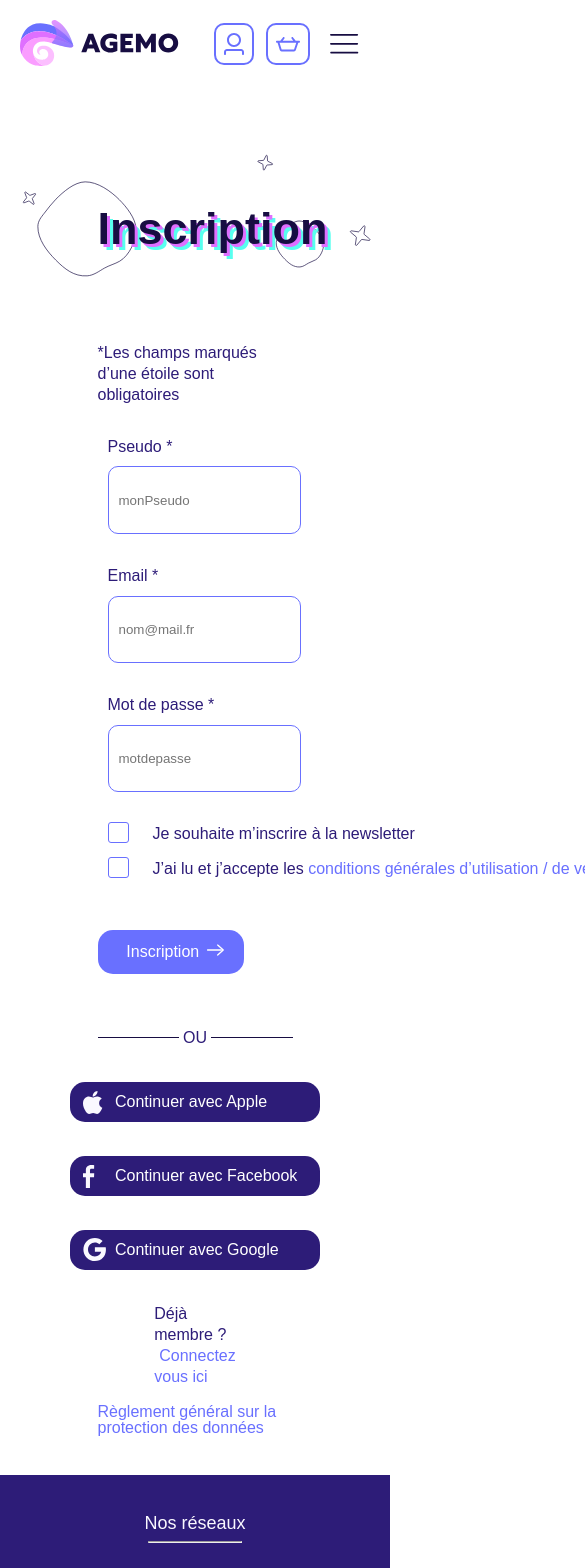
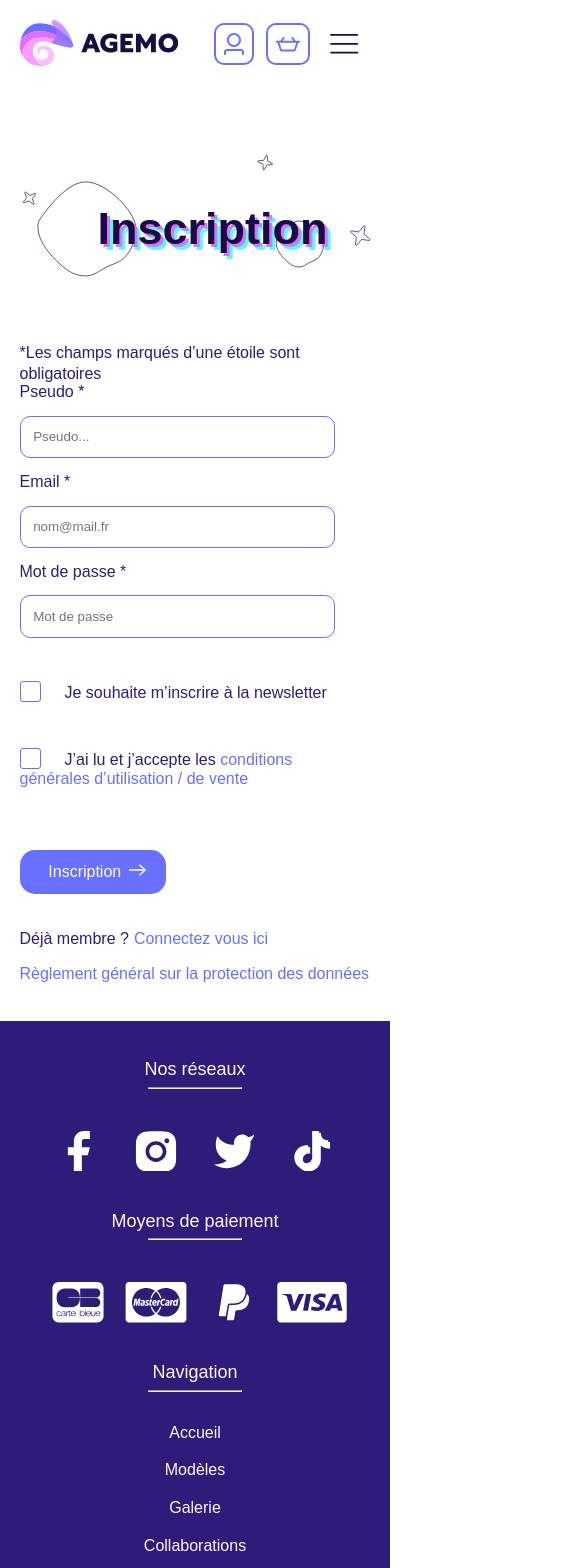
Before and after one commit to SeubJrd/agemovue, a Vue app: page /registration in a window 390 px wide. Shown: the top 1568 px of the page, 585 px wide, since content can reach past the window. Built offline with nearby package versions, Linux system fonts and the light colour scheme; a web font is replaced by a local one.

Commit message:
login + inscription responsive

```diff
--- a/src/views/Login.vue
+++ b/src/views/Login.vue
@@ -5,93 +5,84 @@
     </div>
 
     <div class="zoneConnexion">
-
       <form>
         <div class="formulaire">
-                    <label class="formulaire__label || email__label" for="username">Email / Pseudo</label><br>
-                    <input class="formulaire__input || email__input" id="username" placeholder="monPseudo" type="text" v-model="form.username">
+          <label class="formulaire__label || email__label" for="username"
+            >Email / Pseudo</label
+          ><br />
+          <input
+            class="formulaire__input || email__input"
+            id="username"
+            placeholder="Pseudo ..."
+            type="text"
+            v-model="form.username"
+          />
         </div>
         <div class="formulaire">
-                    <label class="formulaire__label || mdp__label" for="password">Mot de passe</label><br>
-                    <input class="formulaire__input || mdp__input" type="password" id="password" placeholder="motdepasse" v-model="form.password">
+          <label class="formulaire__label || mdp__label" for="password"
+            >Mot de passe</label
+          ><br />
+          <input
+            class="formulaire__input || mdp__input"
+            type="password"
+            id="password"
+            placeholder="Mot de passe ..."
+            v-model="form.password"
+          />
         </div>
 
-                <a class="zoneConnexion__lien || lien-connexion" href="">Mot de passe oublié ?</a><br>
+        <a class="zoneConnexion__lien || lien-connexion" href=""
+          >Mot de passe oublié ?</a
+        ><br />
 
         <div>
-                    <a class="zoneConnexion__lien || primaryBtn -fleche" @click = "submit">
+          <a class="zoneConnexion__lien || primaryBtn -fleche" @click="submit">
             <span>Connexion</span>
-                    <span class="icon-container"><svg class="fleche" x="0px" y="0px" viewBox="0 0 42 16.1">
-                            <path class="fleche__line" fill-rule="evenodd" clip-rule="evenodd" fill="#170D42"
-                                d="M24.4,7.1H5c-0.6,0-1,0.4-1,1s0.4,1,1,1h19.4" />
-                            <path class="fleche__pointe" fill-rule="evenodd" clip-rule="evenodd" fill="#170D42"
+            <span class="icon-container"
+              ><svg class="fleche" x="0px" y="0px" viewBox="0 0 42 16.1">
+                <path
+                  class="fleche__line"
+                  fill-rule="evenodd"
+                  clip-rule="evenodd"
+                  fill="#170D42"
+                  d="M24.4,7.1H5c-0.6,0-1,0.4-1,1s0.4,1,1,1h19.4"
+                />
+                <path
+                  class="fleche__pointe"
+                  fill-rule="evenodd"
+                  clip-rule="evenodd"
+                  fill="#170D42"
                   d="M24.4,9.1l-5.9,5.3c-0.4,0.4-0.4,1-0.1,1.4s1,0.4,1.4,0.1l7.8-7
-                    c0.2-0.2,0.3-0.5,0.3-0.7c0-0.3-0.1-0.6-0.3-0.7l-7.8-7.2c-0.4-0.4-1-0.3-1.4,0.1s-0.3,1,0.1,1.4l5.9,5.3" />
-                        </svg></span>
+                    c0.2-0.2,0.3-0.5,0.3-0.7c0-0.3-0.1-0.6-0.3-0.7l-7.8-7.2c-0.4-0.4-1-0.3-1.4,0.1s-0.3,1,0.1,1.4l5.9,5.3"
+                /></svg
+            ></span>
           </a>
         </div>
-
       </form>
 
-            <div class="zoneOu">
-                <span class="trait-ou"></span>
-                <p>OU</p>
-                <span class="trait-ou"></span>
-            </div>
-
-            <div class="connexion2">
-                <a class= "btn-connexion" href="">
-                    <span class="icone-co">
-                    <svg width="20" height="23" viewBox="0 0 20 23" fill="none" xmlns="http://www.w3.org/2000/svg">
-                    <path d="M16.1547 12.1547C16.1436 10.2694 16.9978 8.84857 18.7227 7.8009C17.758 6.41874 16.2984 5.65855 14.3744 5.51204C12.5528 5.3683 10.5597 6.57354 9.82991 6.57354C9.05866 6.57354 7.29503 5.5618 5.90734 5.5618C3.04351 5.60603 0 7.84513 0 12.4007C0 13.7469 0.246024 15.1374 0.738072 16.5693C1.39598 18.4546 3.76776 23.0737 6.24182 22.9991C7.53552 22.9687 8.45051 22.0814 10.134 22.0814C11.7677 22.0814 12.6136 22.9991 14.0565 22.9991C16.5527 22.9632 18.6978 18.7642 19.3226 16.8734C15.975 15.295 16.1547 12.2514 16.1547 12.1547ZM13.2494 3.72353C14.6509 2.05941 14.5237 0.54457 14.4823 0C13.2438 0.0718722 11.8119 0.843116 10.9964 1.79128C10.098 2.80854 9.57006 4.06631 9.6834 5.4844C11.0213 5.58668 12.2432 4.89837 13.2494 3.72353Z" fill="#FAF8FF"/>
-                    </svg>
-                    </span>
-                    <span class="text-co">Continuer avec Apple</span>
-                </a>
-                <a class= "btn-connexion" href="">
-                    <span class="icone-co">
-                    <svg width="12" height="23" viewBox="0 0 12 23" fill="none" xmlns="http://www.w3.org/2000/svg">
-                    <path d="M2.86041 23V12.2077H0V8.322H2.86041V5.00307C2.86041 2.39504 4.55007 0 8.44339 0C10.0197 0 11.1854 0.150765 11.1854 0.150765L11.0935 3.77938C11.0935 3.77938 9.90476 3.76784 8.60754 3.76784C7.20354 3.76784 6.9786 4.41333 6.9786 5.48469V8.322H11.2051L11.0212 12.2077H6.9786V23H2.86041Z" fill="#FAF8FF"/>
-                    </svg>
-                    </span>
-                    <span class="text-co">Continuer avec Facebook</span>
-                </a>
-                <a class= "btn-connexion" href="">
-                    <span class="icone-co">
-                    <svg width="23" height="23" viewBox="0 0 23 23" fill="none" xmlns="http://www.w3.org/2000/svg">
-                    <path d="M22.7072 9.34346C22.8509 10.1133 22.9292 10.9182 22.9292 11.7582C22.9292 18.3283 18.532 23 11.8906 23C10.3803 23.0005 8.88467 22.7033 7.48922 22.1255C6.09377 21.5478 4.82584 20.7007 3.75787 19.6328C2.6899 18.5648 1.84284 17.2969 1.26507 15.9014C0.687307 14.506 0.390165 13.0103 0.390626 11.5C0.390165 9.98967 0.687307 8.49405 1.26507 7.0986C1.84284 5.70314 2.6899 4.43521 3.75787 3.36725C4.82584 2.29928 6.09377 1.45221 7.48922 0.874448C8.88467 0.296682 10.3803 -0.000459956 11.8906 5.34407e-07C14.9958 5.34407e-07 17.5904 1.14252 19.581 2.99766L16.3392 6.23949V6.23131C15.1324 5.08178 13.6009 4.49182 11.8906 4.49182C8.09623 4.49182 5.01212 7.69743 5.01212 11.493C5.01212 15.2874 8.09623 18.5 11.8906 18.5C15.3334 18.5 17.6768 16.5315 18.1581 13.8283H11.8906V9.34346H22.7084H22.7072Z" fill="#FAF8FF"/>
-                    </svg>
-                    </span>
-                    <span class="text-co">Continuer avec Google</span>
-                </a>
-
-                <p class="phrase-compte">Pas de compte ?<a class="lien-compte || lien-connexion" href="./Inscription">Inscrivez vous ici</a> </p>
-
-
+      <p class="phrase-compte">
+        Pas de compte ?<a
+          class="lien-compte || lien-connexion"
+          href="./Inscription"
+          >Inscrivez vous ici</a
+        >
+      </p>
     </div>
 
     <div v-if="success">
-                <p style="color: green;">Connexsion réussie</p>
+      <p style="color: green">Connexion réussie</p>
     </div>
 
     <div v-if="error">
-                <p style="color: red;">Nom ou mdp invalide mon reuf</p>
+      <p style="color: red">Nom ou mdp invalide mon reuf</p>
     </div>
 
-            <p>Bonjour, {{user.displayName}}</p>
-
-            <router-link to="/Crea">crea</router-link>
+    <!--<p>Bonjour, {{user.displayName}}</p>-->
   </div>
-    </div>
-
 </template>
 
 <script>
-import axios from "axios"
-
-
-
-
+import axios from "axios";
 
 export default {
   data() {
@@ -102,70 +93,65 @@ export default {
       },
       success: false,
       error: false,
-            }
+    };
   },
   computed: {
-        user () {
-            return this.$store.state.user
-        }
+    user() {
+      return this.$store.state.user;
+    },
   },
   methods: {
     submit(event) {
-            event.preventDefault()
+      event.preventDefault();
 
-            axios.post('https://agemovue.sebastienjourdain.com/wp-json/jwt-auth/v1/token', {
+      axios
+        .post(
+          "https://agemovue.sebastienjourdain.com/wp-json/jwt-auth/v1/token",
+          {
             username: this.form.username,
-                password: this.form.password
-            }).then(response => {
-                console.log(response)
+            password: this.form.password,
+          }
+        )
+        .then((response) => {
+          console.log(response);
           if (response.status === 200) {
-                    this.success = true
+            this.success = true;
 
-                    this.$store.commit('setUser' , {
+            this.$store.commit("setUser", {
               username: response.data.data.displayName,
               email: response.data.data.email,
-                        authToken: response.data.data.token
+              authToken: response.data.data.token,
+            });
+          }
         })
-                }
-            }).catch(error => {
-                console.log('Error LOG : ', error.response)
-                this.errorMessage = error.response.data.message
-                this.error = true
-                this.success = false
-            })
-        }
-
-
-    }
-}
+        .catch((error) => {
+          console.log("Error LOG : ", error.response);
+          this.errorMessage = error.response.data.message;
+          this.error = true;
+          this.success = false;
+        });
+    },
+  },
+};
 </script>
 
 <style lang="scss">
-
-.zoneConnexion{
+@media screen and (min-width: 960px) {
+  .zoneConnexion {
     margin: auto;
     width: 50%;
     position: relative;
-    top:0;
-    left:0;
+    top: 0;
+    left: 0;
   }
 
-.formulaire{
-    margin:4vh 0;
+  .formulaire {
+    margin: 4vh 0;
   }
 
-.connexion2{
-    display: flex;
-    flex-direction: column;
-    align-items: center;
-    justify-content: center;
-    margin: auto;
-    width: 50%;
-}
-
-.btn-connexion{
+  .btn-connexion {
     position: relative;
-    top:0;
+    top: 0;
     right: 0;
     height: 40px;
     line-height: 40px;
@@ -177,75 +163,45 @@ export default {
     border-radius: 15px;
   }
 
-.icone-co{
-    position: absolute;
-    top: 17%;
-    left: 5%;
-}
-
-.text-co{
-    color: $color-white;
-    position: absolute;
-    top: 0;
-    left: 18%;
-}
-
-.formulaire__input{
-    width: 49.6vw;
-    height: 8vh;
+  .formulaire__input {
+    width: 65%;
     border: 1px solid $colorAction;
     border-radius: 10px;
     margin-top: 1.4vh;
-    padding-left: 10px
+    padding: 2%;
   }
 
-.zoneConnexion__lien{
-    margin:  4vh 0 ;
+  .zoneConnexion__lien {
+    margin: 4vh 0;
   }
 
-.lien-connexion{
+  .lien-connexion {
     color: $bleuVert;
     transition-duration: 300ms;
     text-decoration: none;
   }
 
-.lien-connexion:hover{
+  .lien-connexion:hover {
     color: $colorActionSecond;
     transition-duration: 300ms;
   }
 
-.zoneOu{
-    display: flex;
-    justify-content: center;
-    align-items: center;
-    margin: 2vh 0;
+  .phrase-compte {
+    margin-bottom: 2vh;
   }
 
-.zoneOu>p{
-    margin: 0  2% ;
-}
-.trait-ou{
-    width: 50vw;
-    height: 0.1vh;
-    background-color: $colorTitle;
-}
-
-.phrase-compte{
-    margin: 2vh;
-}
-
-.lien-compte{
+  .lien-compte {
     margin-left: 5px;
   }
 
   //input avec erreur
-.-error{
+  .-error {
     border: 3px solid red;
     outline: none;
   }
 
   //input validé
-.-valid{
+  .-valid {
     border: 3px solid green;
     outline: none;
   }
@@ -264,4 +220,75 @@ form {
       }
     }
   }
+
+  .titlePage__container {
+    margin-left: 25% !important;
+  }
+}
+
+@media screen and (max-width: 960px) {
+
+    form {
+        width: 90%;
+        margin-left: 5%;
+    }
+
+  .btn-connexion {
+    position: relative;
+    height: 40px;
+    line-height: 40px;
+    text-decoration: none;
+    display: inline-block;
+    background-color: $colorText;
+    border-radius: 15px;
+  }
+
+  .formulaire__input {
+    width: 100%;
+    border: 1px solid $colorAction;
+    border-radius: 10px;
+    margin-top: 5%;
+    margin-bottom: 5%;
+    padding: 4%;
+  }
+
+  .zoneConnexion__lien {
+    margin-left: 5%;
+    margin-bottom: 10%;
+    margin-top: 10%;
+  }
+
+  .lien-connexion {
+    color: $bleuVert;
+    transition-duration: 300ms;
+    text-decoration: none;
+  }
+
+  .lien-connexion:hover {
+    color: $colorActionSecond;
+    transition-duration: 300ms;
+  }
+
+  .phrase-compte {
+    margin-bottom: 2vh;
+    margin-left: 5%;
+  }
+
+  .lien-compte {
+    margin-left: 5px;
+  }
+
+  //input avec erreur
+  .-error {
+    border: 3px solid red;
+    outline: none;
+  }
+
+  //input validé
+  .-valid {
+    border: 3px solid green;
+    outline: none;
+  }
+
+}
 </style>
--- a/src/views/Registration.vue
+++ b/src/views/Registration.vue
@@ -9,97 +9,111 @@
 
       <form>
         <div class="formulaire">
-                    <label class="formulaire__label || pseudo__label" for="username">Pseudo *</label> <br>
-                    <input class="formulaire__input || pseudo__input" id="username" type="text" placeholder="monPseudo" v-model="form.username">
+          <label class="formulaire__label || pseudo__label" for="username"
+            >Pseudo *</label
+          >
+          <br />
+          <input
+            class="formulaire__input || pseudo__input"
+            id="username"
+            type="text"
+            placeholder="Pseudo..."
+            v-model="form.username"
+          />
         </div>
         <div class="formulaire">
-                    <label class="formulaire__label || email__label" for="email">Email *</label> <br>
-                    <input class="formulaire__input || email__input" type="email" id="email" placeholder="nom@mail.fr" v-model="form.email">
+          <label class="formulaire__label || email__label" for="email"
+            >Email *</label
+          >
+          <br />
+          <input
+            class="formulaire__input || email__input"
+            type="email"
+            id="email"
+            placeholder="nom@mail.fr"
+            v-model="form.email"
+          />
         </div>
         <div class="formulaire">
-                    <label class="formulaire__label || mdp__label" for="password">Mot de passe *</label><br>
-                    <input class="formulaire__input || mdp__input" type="password" id="password" placeholder="motdepasse" v-model="form.password">
+          <label class="formulaire__label || mdp__label" for="password"
+            >Mot de passe *</label
+          ><br />
+          <input
+            class="formulaire__input || mdp__input"
+            type="password"
+            id="password"
+            placeholder="Mot de passe"
+            v-model="form.password"
+          />
         </div>
-                <div>
-                    <label class="main-check">Je souhaite m’inscrire à la newsletter
-                    <input type="checkbox">
+        <div class="check">
+          <label class="main-check"
+            >Je souhaite m’inscrire à la newsletter
+            <input type="checkbox" />
             <span class="newsletter"></span>
           </label>
         </div>
 
-                <div>
-                    <label class="main-check">J’ai lu et j’accepte les <a class="lien-connexion" href="">conditions générales d’utilisation / de vente</a>
-                    <input type="checkbox" required>
+        <div class="check">
+          <label class="main-check"
+            >J’ai lu et j’accepte les
+            <a class="lien-connexion" href=""
+              >conditions générales d’utilisation / de vente</a
+            >
+            <input type="checkbox" required />
             <span class="newsletter"></span>
           </label>
         </div>
         <div>
-                    <a class="zoneConnexion__lien || primaryBtn -fleche" @click = "submit">
+          <a class="zoneConnexion__lien || primaryBtn -fleche" @click="submit">
             <span>Inscription</span>
-                    <span class="icon-container"><svg class="fleche" x="0px" y="0px" viewBox="0 0 42 16.1">
-                            <path class="fleche__line" fill-rule="evenodd" clip-rule="evenodd" fill="#170D42"
-                                d="M24.4,7.1H5c-0.6,0-1,0.4-1,1s0.4,1,1,1h19.4" />
-                            <path class="fleche__pointe" fill-rule="evenodd" clip-rule="evenodd" fill="#170D42"
+            <span class="icon-container"
+              ><svg class="fleche" x="0px" y="0px" viewBox="0 0 42 16.1">
+                <path
+                  class="fleche__line"
+                  fill-rule="evenodd"
+                  clip-rule="evenodd"
+                  fill="#170D42"
+                  d="M24.4,7.1H5c-0.6,0-1,0.4-1,1s0.4,1,1,1h19.4"
+                />
+                <path
+                  class="fleche__pointe"
+                  fill-rule="evenodd"
+                  clip-rule="evenodd"
+                  fill="#170D42"
                   d="M24.4,9.1l-5.9,5.3c-0.4,0.4-0.4,1-0.1,1.4s1,0.4,1.4,0.1l7.8-7
-                    c0.2-0.2,0.3-0.5,0.3-0.7c0-0.3-0.1-0.6-0.3-0.7l-7.8-7.2c-0.4-0.4-1-0.3-1.4,0.1s-0.3,1,0.1,1.4l5.9,5.3" />
-                        </svg></span>
+                    c0.2-0.2,0.3-0.5,0.3-0.7c0-0.3-0.1-0.6-0.3-0.7l-7.8-7.2c-0.4-0.4-1-0.3-1.4,0.1s-0.3,1,0.1,1.4l5.9,5.3"
+                /></svg
+            ></span>
           </a>
         </div>
       </form>
 
+      <p class="phrase-compte">
+        Déjà membre ?<a class="lien-compte || lien-connexion" href="./Connexion"
+          >Connectez vous ici</a
+        >
+      </p>
 
-            <div class="zoneOu">
-                <span class="trait-ou"></span>
-                <p>OU</p>
-                <span class="trait-ou"></span>
-            </div>
-
-            <div class="connexion2">
-                <a class= "btn-connexion" href="">
-                    <span class="icone-co">
-                    <svg width="20" height="23" viewBox="0 0 20 23" fill="none" xmlns="http://www.w3.org/2000/svg">
-                    <path d="M16.1547 12.1547C16.1436 10.2694 16.9978 8.84857 18.7227 7.8009C17.758 6.41874 16.2984 5.65855 14.3744 5.51204C12.5528 5.3683 10.5597 6.57354 9.82991 6.57354C9.05866 6.57354 7.29503 5.5618 5.90734 5.5618C3.04351 5.60603 0 7.84513 0 12.4007C0 13.7469 0.246024 15.1374 0.738072 16.5693C1.39598 18.4546 3.76776 23.0737 6.24182 22.9991C7.53552 22.9687 8.45051 22.0814 10.134 22.0814C11.7677 22.0814 12.6136 22.9991 14.0565 22.9991C16.5527 22.9632 18.6978 18.7642 19.3226 16.8734C15.975 15.295 16.1547 12.2514 16.1547 12.1547ZM13.2494 3.72353C14.6509 2.05941 14.5237 0.54457 14.4823 0C13.2438 0.0718722 11.8119 0.843116 10.9964 1.79128C10.098 2.80854 9.57006 4.06631 9.6834 5.4844C11.0213 5.58668 12.2432 4.89837 13.2494 3.72353Z" fill="#FAF8FF"/>
-                    </svg>
-                    </span>
-                    <span class="text-co">Continuer avec Apple</span>
-                </a>
-                <a class= "btn-connexion" href="">
-                    <span class="icone-co">
-                    <svg width="12" height="23" viewBox="0 0 12 23" fill="none" xmlns="http://www.w3.org/2000/svg">
-                    <path d="M2.86041 23V12.2077H0V8.322H2.86041V5.00307C2.86041 2.39504 4.55007 0 8.44339 0C10.0197 0 11.1854 0.150765 11.1854 0.150765L11.0935 3.77938C11.0935 3.77938 9.90476 3.76784 8.60754 3.76784C7.20354 3.76784 6.9786 4.41333 6.9786 5.48469V8.322H11.2051L11.0212 12.2077H6.9786V23H2.86041Z" fill="#FAF8FF"/>
-                    </svg>
-                    </span>
-                    <span class="text-co">Continuer avec Facebook</span>
-                </a>
-                <a class= "btn-connexion" href="">
-                    <span class="icone-co">
-                    <svg width="23" height="23" viewBox="0 0 23 23" fill="none" xmlns="http://www.w3.org/2000/svg">
-                    <path d="M22.7072 9.34346C22.8509 10.1133 22.9292 10.9182 22.9292 11.7582C22.9292 18.3283 18.532 23 11.8906 23C10.3803 23.0005 8.88467 22.7033 7.48922 22.1255C6.09377 21.5478 4.82584 20.7007 3.75787 19.6328C2.6899 18.5648 1.84284 17.2969 1.26507 15.9014C0.687307 14.506 0.390165 13.0103 0.390626 11.5C0.390165 9.98967 0.687307 8.49405 1.26507 7.0986C1.84284 5.70314 2.6899 4.43521 3.75787 3.36725C4.82584 2.29928 6.09377 1.45221 7.48922 0.874448C8.88467 0.296682 10.3803 -0.000459956 11.8906 5.34407e-07C14.9958 5.34407e-07 17.5904 1.14252 19.581 2.99766L16.3392 6.23949V6.23131C15.1324 5.08178 13.6009 4.49182 11.8906 4.49182C8.09623 4.49182 5.01212 7.69743 5.01212 11.493C5.01212 15.2874 8.09623 18.5 11.8906 18.5C15.3334 18.5 17.6768 16.5315 18.1581 13.8283H11.8906V9.34346H22.7084H22.7072Z" fill="#FAF8FF"/>
-                    </svg>
-                    </span>
-                    <span class="text-co">Continuer avec Google</span>
-                </a>
-
-                <p class="phrase-compte">Déjà membre ?<a class="lien-compte || lien-connexion" href="./Connexion">Connectez vous ici</a> </p>
-
-            </div>
-            <a class="lien-rgpd || lien-connexion" href="https://www.cnil.fr/fr/reglement-europeen-protection-donnees">Règlement général sur la protection des données</a>
+      <a
+        class="lien-rgpd || lien-connexion"
+        href="https://www.cnil.fr/fr/reglement-europeen-protection-donnees"
+        >Règlement général sur la protection des données</a
+      >
     </div>
 
     <div v-if="success">
-                <p style="color: green;">Votre inscription est réussi !</p>
+      <p style="color: green">Votre inscription est réussi !</p>
     </div>
 
     <div v-if="error">
-                <p style="color: red;">{{ errorMessage }}</p>
+      <p style="color: red">{{ errorMessage }}</p>
     </div>
   </div>
-
-
 </template>
 
 <script>
-import axios from "axios"
+import axios from "axios";
 export default {
   data() {
     return {
@@ -110,36 +124,41 @@ export default {
       },
       success: false,
       error: false,
-            errorMessage: null
-        }
+      errorMessage: null,
+    };
   },
   methods: {
     submit(event) {
-            event.preventDefault()
+      event.preventDefault();
 
-            axios.post('https://agemovue.sebastienjourdain.com/wp-json/wp/v2/users/register', {
+      axios
+        .post(
+          "https://agemovue.sebastienjourdain.com/wp-json/wp/v2/users/register",
+          {
             username: this.form.username,
             email: this.form.email,
-                password: this.form.password
-            }).then(response => {
+            password: this.form.password,
+          }
+        )
+        .then((response) => {
           if (response.status === 200) {
-                    this.success = true
-                    this.error = false
+            this.success = true;
+            this.error = false;
           }
-            }).catch(error => {
-                console.log('Error LOG : ', error.response)
-                this.errorMessage = error.response.data.message
-                this.error = true
-                this.success = false
         })
-        }
-
-
-    }
-}
+        .catch((error) => {
+          console.log("Error LOG : ", error.response);
+          this.errorMessage = error.response.data.message;
+          this.error = true;
+          this.success = false;
+        });
+    },
+  },
+};
 </script>
 
 <style lang="scss">
+@media screen and (min-width: 960px) {
   .main-check {
     position: relative;
     padding-left: 45px;
@@ -148,7 +167,7 @@ export default {
     cursor: pointer;
   }
 
-    input[type=checkbox] {
+  input[type="checkbox"] {
     visibility: hidden;
   }
 
@@ -193,35 +212,31 @@ export default {
     transform: rotate(45deg);
   }
 
-.zoneInscription{
+  .zoneInscription {
     margin: auto;
     width: 50%;
     position: relative;
-    top:0;
-    left:0;
+    top: 0;
+    left: 0;
   }
 
-.connexion2{
-    margin-bottom:3vh;
-}
-
-.espace-bouton{
+  .espace-bouton {
     display: grid;
     grid-template-columns: 33% 33% 33%;
     grid-template-rows: 1fr;
     justify-content: center;
   }
 
-.nb-page{
+  .nb-page {
     grid-column: 2;
     margin: auto;
   }
-.btn-suivant{
+  .btn-suivant {
     grid-column: 3;
     justify-self: end;
   }
 
-#newsletter{
+  #newsletter {
     width: 18px;
     height: 18px;
   }
@@ -231,13 +246,114 @@ input[type="checkbox"]#newsletter {
   }
   input[type="checkbox"]#newsletter + label::before {
     font-family: "Font Awesome 5 Free";
-  content: '\f0c8';
+    content: "\f0c8";
     font-size: 1.2em;
-  color: #00B7E8;
-  margin-right: 0.3rem  ;
+    color: #00b7e8;
+    margin-right: 0.3rem;
   }
   input[type="checkbox"]#newsletter:checked + label::before {
-  content:'\f14a';
-  color: #00B7E8;
+    content: "\f14a";
+    color: #00b7e8;
+  }
+}
+
+@media screen and (max-width: 960px) {
+  .main-check {
+    position: relative;
+    padding-left: 45px;
+    padding-top: 3px;
+    cursor: pointer;
+  }
+
+  input[type="checkbox"] {
+    visibility: hidden;
+  }
+
+  .newsletter {
+    position: absolute;
+    top: 0;
+    left: 0;
+    height: 21px;
+    width: 21px;
+    background-color: white;
+    border: 1px solid $colorAction;
+    border-radius: 3px;
+  }
+
+  .main-check input:active ~ .newsletter {
+    background-color: white;
+  }
+
+  .main-check input:checked ~ .newsletter {
+    background-color: $colorAction;
+  }
+
+  .newsletter:after {
+    content: "";
+    position: absolute;
+    display: none;
+  }
+
+  .main-check input:checked ~ .newsletter:after {
+    display: block;
+  }
+
+  .main-check .newsletter:after {
+    left: 6px;
+    bottom: 5px;
+    width: 6px;
+    height: 12px;
+    border: solid white;
+    border-width: 0 3px 3px 0;
+    -webkit-transform: rotate(45deg);
+    -ms-transform: rotate(45deg);
+    transform: rotate(45deg);
+  }
+
+  .zoneInscription {
+    width: 90%;
+    margin-left: 5%;
+  }
+
+  #newsletter {
+    width: 18px;
+    height: 18px;
+  }
+
+  input[type="checkbox"]#newsletter {
+    display: none;
+  }
+  input[type="checkbox"]#newsletter + label::before {
+    font-family: "Font Awesome 5 Free";
+    content: "\f0c8";
+    font-size: 1.2em;
+    color: #00b7e8;
+    margin-right: 0.3rem;
+  }
+  input[type="checkbox"]#newsletter:checked + label::before {
+    content: "\f14a";
+    color: #00b7e8;
+  }
+
+  label, input{
+      margin-left: 0!important;
+  }
+
+  .check {
+      margin-bottom: 10%;
+      margin-top: 10%;
+  }
+
+  .phrase-compte{
+      margin-left: 0!important;
+  }
+
+  .lien-rgpd{
+      margin-left: 0;
+  }
+
+  .zoneConnexion__lien{
+      margin-left: 0!important;
+  }
 }
 </style>
```
Lines whose indentation alone changed are shown as unchanged.
